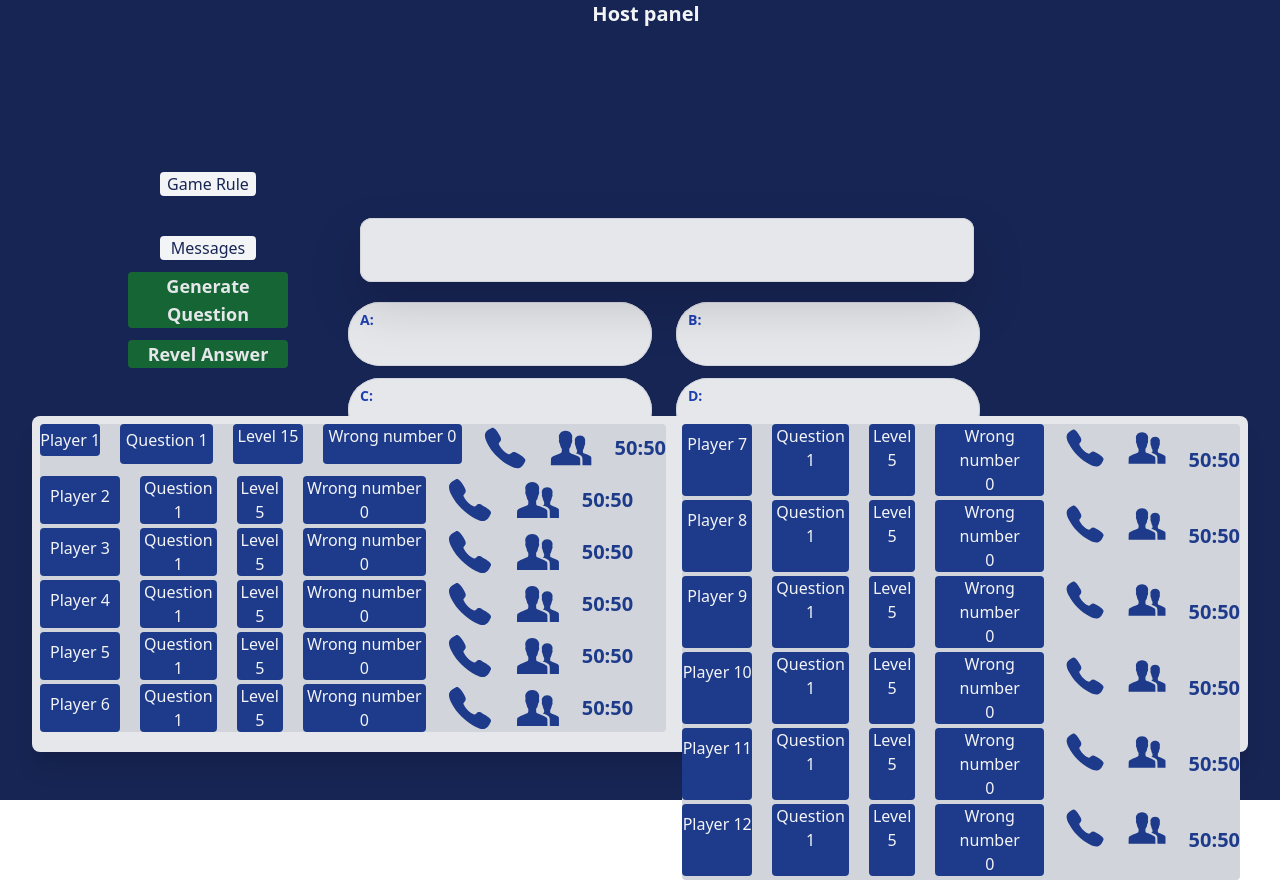
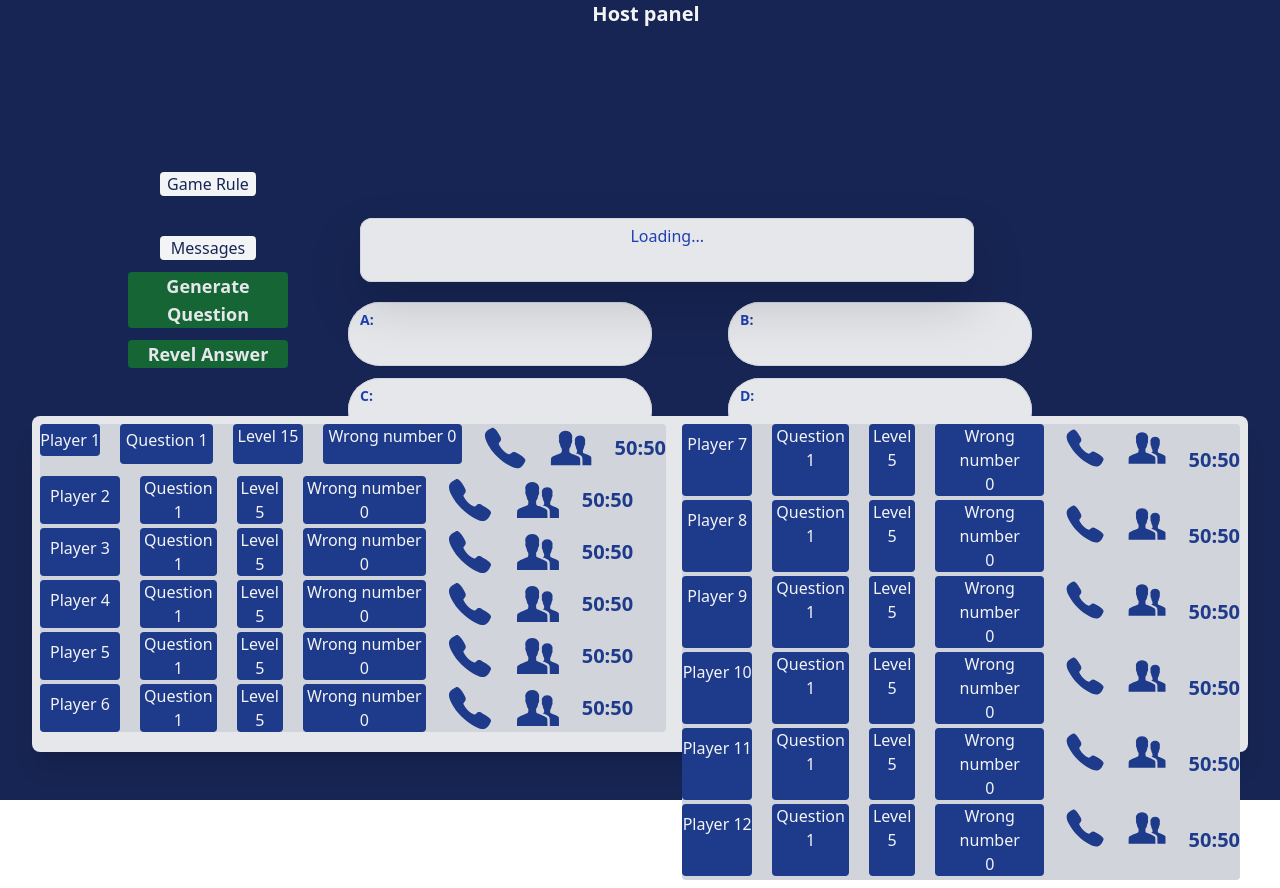
Before and after one commit to kingdomnaire/TheRabbi, a Vue app: page /hostScreen in a window 1280 px wide. Built offline with nearby package versions, Linux system fonts and the light colour scheme; sample sign-in values are in the browser's storage.

Commit message:
filter update

```diff
--- a/src/components/DashBoardNav.vue
+++ b/src/components/DashBoardNav.vue
@@ -44,6 +44,7 @@
 
         <p class="nav-title">Game</p>
       <router-link class="router h-10 font-bold items-center hover:bg-gray-400 hover:text-blue-900" to="/dashboard/fastest" >Fastest Finger</router-link>
+      <router-link class="router h-10 font-bold items-center hover:bg-gray-400 hover:text-blue-900" to="/hostScreen" >Host</router-link>
     </nav>
     <div class="content"><slot /></div>
      </div>
--- a/src/components/EditQuestions.vue
+++ b/src/components/EditQuestions.vue
@@ -23,6 +23,9 @@
                 <option value="Wars">Wars</option>
                 <option value="Major Prophet">Major Prophet</option>
                 <option value="Parables">Parables</option>
+                <option value="Paul">Paul</option>
+                <option value="The Psalms">The Psalms</option>
+                <option value="Jesus time on earth">Jesus time on earth</option>
               </select>
 
               </div>
--- a/src/components/QuestionInput.vue
+++ b/src/components/QuestionInput.vue
@@ -1,56 +1,31 @@
 <template>
-    <div class="-mt-[12%] w-3/5 ml-80 max-sm:float-none max-sm:ml-0 max-sm:mt-4 max-sm:w-full max-sm:bg-blue-950
-      max-md:float-none max-md:mt-14 max-md:ml-8 ">
-      <!--question box-->
+  <div>
+    <div class="-mt-[12%] w-3/5 ml-80 max-sm:float-none max-sm:ml-0 max-sm:mt-4 max-sm:w-full max-sm:bg-blue-950 max-md:float-none max-md:mt-14 max-md:ml-8 ">
+      <!-- question box -->
       <div class="col-span-full mb-4 ml-10 w-full max-sm:w-5/6 max-md:w-full max-md:ml-0 max-sm:ml-9">
         <div class="mt-1 h-2/4">
           <div
             class="w-4/5 h-[4rem] drop-shadow-2xl rounded-xl border-0 py-1.5 text-center item-center
             text-blue-800 shadow-sm ring-1 ring-inset ring-gray-300 bg-gray-200 max-md:text-sm sm:leading-6
-            pointer-events-none max-sm:w-full"> {{ $store.getters['question/question'] }}</div>
+            pointer-events-none max-sm:w-full"
+          >
+            {{ $store.getters['question/question'] || 'Loading...' }}
+          </div>
         </div>
       </div>
 
-        <!--ans btn-->
+      <!-- ans btn -->
       <div class="mt-3 grid grid-cols-6 gap-y-2 max-md:grid-cols-1 sm:ml-2 max-sm:mx-4 ">
-          <div class="sm:col-span-3">
+        <div v-for="(option, index) in randomOptions" :key="index" class="sm:col-span-3">
           <div class="mt-1">
             <div
               class="pl-3 w-4/5 h-[4rem] ml-5 rounded-full border-0 py-1.5 hover:bg-blue-500
               hover:text-gray-200 hover:ring-blue-800 text-blue-800 shadow-sm ring-1 ring-inset
               ring-gray-300 bg-gray-200 sm:text-sm sm:leading-6 font-bold max-sm:h-16 max-sm:w-full max-sm:ml-0
-              max-md:w-full max-md:ml-0 max-md:h-14">A: {{ option }} </div>
+              max-md:w-full max-md:ml-0 max-md:h-14"
+            >
+              {{ String.fromCharCode(65 + index) }}: {{ option }}
             </div>
-          </div>
-
-          <div class="sm:col-span-3">
-            <div class="mt-1">
-              <div
-              class="pl-3 w-4/5 h-[4rem] -ml-8 max-sm:ml-0 rounded-full border-0 py-1.5 text-blue-800 shadow-sm
-              hover:bg-blue-500 hover:text-gray-200 hover:ring-blue-800
-              ring-1 ring-inset ring-gray-300 bg-gray-200 sm:text-sm sm:leading-6 font-bold
-              max-sm:h-16 max-sm:w-full max-md:w-full max-md:h-14 max-md:ml-0">B: {{ option }} </div>
-            </div>
-          </div>
-
-          <div class="sm:col-span-3 ">
-            <div class="mt-1">
-              <div
-              class="pl-3 w-4/5 h-[4rem] ml-5 rounded-full border-0 py-1.5 text-blue-800 shadow-sm ring-1
-              hover:bg-blue-500 hover:text-gray-200 hover:ring-blue-800
-              ring-inset ring-gray-300 bg-gray-200 sm:text-sm sm:leading-6  font-bold max-sm:h-16
-              max-sm:ml-0 max-sm:w-full max-md:w-full max-md:h-14 max-md:ml-0">C: {{ option }}</div>
-            </div>
-          </div>
-
-          <div class="sm:col-span-3">
-            <div class="mt-1">
-              <div
-              class="pl-3 w-4/5 h-[4rem] -ml-8 max-sm:ml-0 rounded-full border-0 py-1.5 shadow-sm ring-1
-              hover:bg-blue-500 hover:text-gray-200 hover:ring-blue-800
-              ring-inset ring-gray-300 bg-gray-200 sm:text-sm sm:leading-6 font-bold max-sm:mb-10
-              max-sm:w-full max-sm:h-16 text-blue-800 max-md:w-full max-md:h-14 max-md:ml-0">
-              D:{{ option }}
           </div>
         </div>
       </div>
@@ -62,13 +37,16 @@
 export default {
   name: 'QuestionInput',
   computed: {
-    question() {
-      return this.$store.getters['question/question'];
+    randomOptions() {
+      if (!this.$store.state.question.isQuestionGenerated) {
+        // Return a default array of options when the question is not generated yet
+        return ['', '', '', ''];
+      }
+
+      // Shuffle the options array
+      const shuffledOptions = [...this.$store.state.question.options].sort(() => Math.random() - 0.5);
+      return shuffledOptions;
     },
-    option() {
-      const options = this.$store.getters['question/randomOptions'];
-      return options && options.length > 0 ? options[0] : '';
-    },
-  },
+  }
 };
 </script>
--- a/src/components/RegisteredUser.vue
+++ b/src/components/RegisteredUser.vue
@@ -2,7 +2,7 @@
     <div class="container h-[80vh]  drop-shadow-md rounded-md mt-8 mr-20 pt-2  pb-10
   px-8 bg-blue-600 md:w-[70%] flex-wrap flex flex-col justify-center items-center">
 
-  <div class="absolute -mt-[25%] z-30 bg-opacity-80 flex w-[90%] overflow-y-auto max-h-[80vh]">
+  <div class="absolute -mt-[30%] z-30 bg-opacity-80 flex w-[90%] overflow-y-auto max-h-[80vh]">
         <table class="w-[150vh] overflow-y-auto max-h-[30vh]">
           <thead class="w-[90%] bg-blue-600">
             <tr class=" h-10 w-[90%] text-gray-300">
--- a/src/router/index.js
+++ b/src/router/index.js
@@ -76,6 +76,7 @@ const routes = [
     redirect: '/dashboard/panel',
     meta: { requiresAuth: true },
   },
+
 ];
 
 
--- a/src/views/GuestPageView.vue
+++ b/src/views/GuestPageView.vue
@@ -3,11 +3,11 @@
 
 <div class=" text-gray-100 ml-3 font-bold text-xl text-center">Guest panel</div>
 
-      <LifeLine class="z-50"/>
+      <LifeLine class="z-50 mt-10"/>
       <PlayerName class="z-60"/>
       <MoneyLevel/>
 
-      <div class="mt-18 mb-5 w-3/5 float-right max-sm:float-none max-sm:ml-0 max-sm:mt-4 max-sm:w-full max-sm:bg-blue-950
+      <div class="mt-[4.5rem] mb-5 w-3/5 float-right max-sm:float-none max-sm:ml-0 max-sm:mt-4 max-sm:w-full max-sm:bg-blue-950
       max-md:float-none max-md:mt-14 max-md:ml-8 ">
       <!--question box-->
         <div class="col-span-full mb-4 ml-10 w-full max-sm:w-5/6 max-md:w-full max-md:ml-0 max-sm:ml-9">
--- a/src/views/HostPageView.vue
+++ b/src/views/HostPageView.vue
@@ -6,7 +6,7 @@
     <div>
       <GameRules class="mt-[3rem]"/>
       <HostChat/>
-      <div @click="generateQuestion"
+      <div @click="fetchQuestion"
       class="bg-green-800 w-40 text-lg font-bold text-gray-200 rounded mt-3 ml-32 text-center hover:bg-green-600 cursor-pointer">
        Generate Question</div>
       <div class="bg-green-800 w-40 text-lg font-bold text-gray-200 rounded mt-3 ml-32 text-center hover:bg-green-600 cursor-pointer">Revel Answer</div>
@@ -29,8 +29,8 @@
     name: "HostPageView",
     components: { GameRules, SelectUser, QuestionInput,
        HostChat },
-    methods: {
-  ...mapActions(['generateQuestion']),
-},
+       methods: {
+        ...mapActions(['fetchQuestion']), // Use fetchQuestion action instead of generateQuestion
+      },
   };
   </script>
--- a/src/vuex/question.js
+++ b/src/vuex/question.js
@@ -5,19 +5,21 @@ export default {
   state: {
     question: null,
     options: [],
+    isQuestionGenerated: false, // Add this property to track the question status
   },
   mutations: {
     setQuestion(state, question) {
       state.question = question;
+      state.isQuestionGenerated = true; // Set the status to true when the question is generated
     },
     setOptions(state, options) {
       state.options = options;
     },
   },
   actions: {
-    generateQuestion({ commit }) {
+    fetchQuestion({ commit }) {
       axios
-        .get('https://quizzes-bmo0.onrender.com/question/:id')
+        .get('https://quizzes-bmo0.onrender.com/question/generate') // Use the correct API route for generating questions
         .then(response => {
           const { question, answers } = response.data;
           commit('setQuestion', question);
@@ -35,9 +37,14 @@ export default {
       return state.question;
     },
     randomOptions(state) {
+      if (!state.isQuestionGenerated) {
+        // Return a default array of options when the question is not generated yet
+        return ['', '', '', ''];
+      }
       // Shuffle the options array
       const shuffledOptions = [...state.options].sort(() => Math.random() - 0.5);
       return shuffledOptions;
     },
   },
+
 };
```
Also changed, not shown: src/components/TimeStamp.vue (+7 -3 lines), src/views/LoginView.vue (+16 -2 lines). Lines whose indentation alone changed are shown as unchanged.
